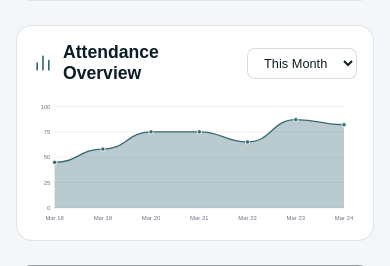
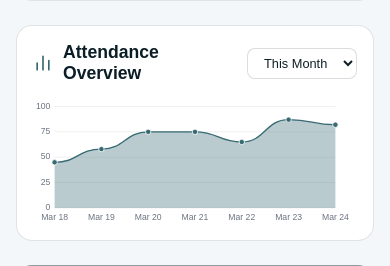
Before and after one commit to LC-Studio-18/Digital-attendance-tracking-system-php, a PHP site: page /dashboard.php in a window 390 px wide. Shown: the part 771-1037 px from the top of the page. Run offline with PHP 8.4, Linux system fonts and the light colour scheme.

Commit message:
Add sidebar details and fix phone layout and chart labels

```diff
--- a/frontend/assets/css/component.css
+++ b/frontend/assets/css/component.css
@@ -817,3 +817,14 @@
   flex-shrink: 0;
   white-space: nowrap;
 }
+
+/* Small phones: the drawing shrinks, so its text needs to be bigger to stay readable */
+@media (max-width: 480px) {
+  .chart__axis {
+    font-size: 16px;
+  }
+
+  .chart__dot {
+    r: 5;
+  }
+}
--- a/frontend/assets/js/dashboard.js
+++ b/frontend/assets/js/dashboard.js
@@ -302,7 +302,7 @@ function renderAttendanceChart(days) {
   const width = 600;
   const height = 230;
   const left = 40;
-  const right = 24;
+  const right = 40;
   const top = 12;
   const bottom = 30;
   const plotW = width - left - right;
```
